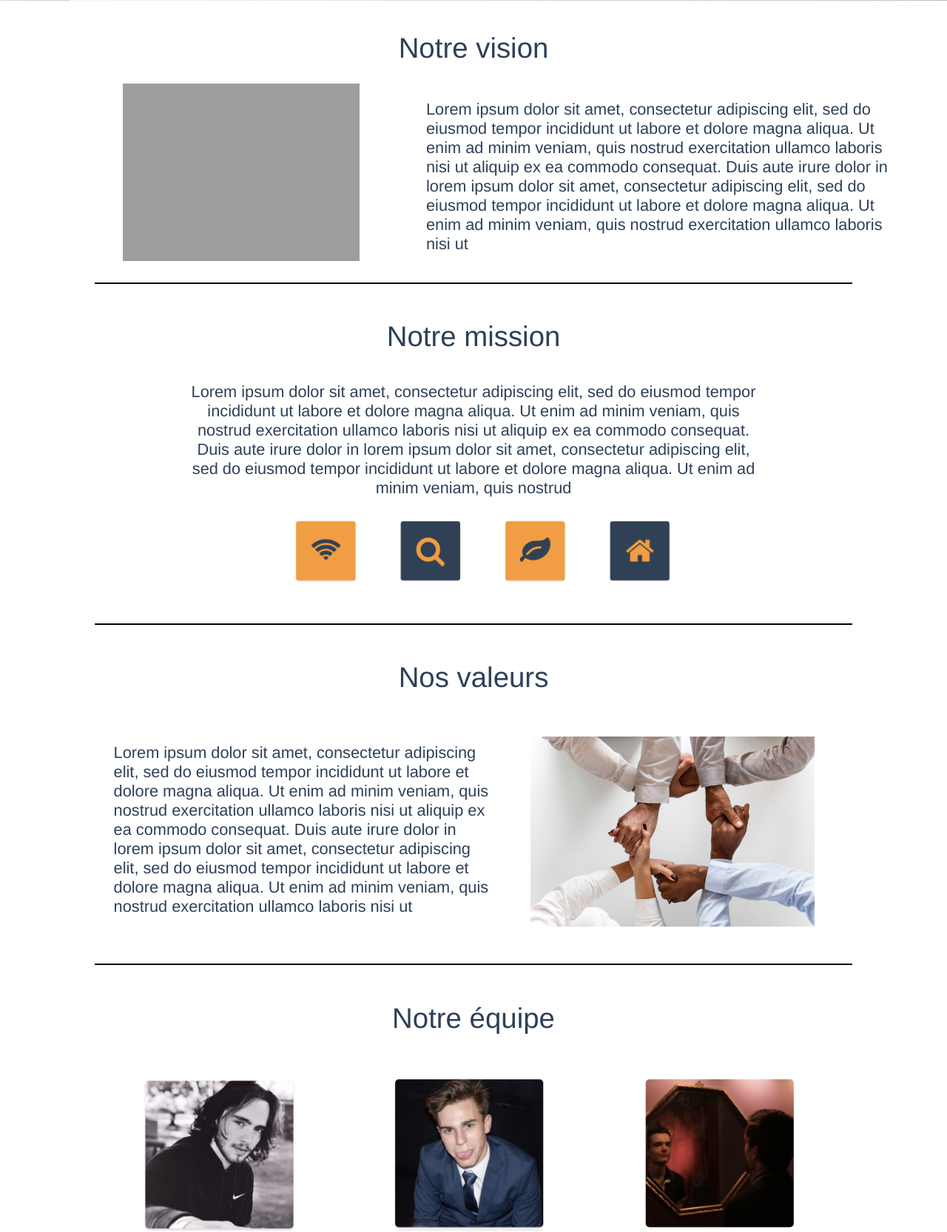
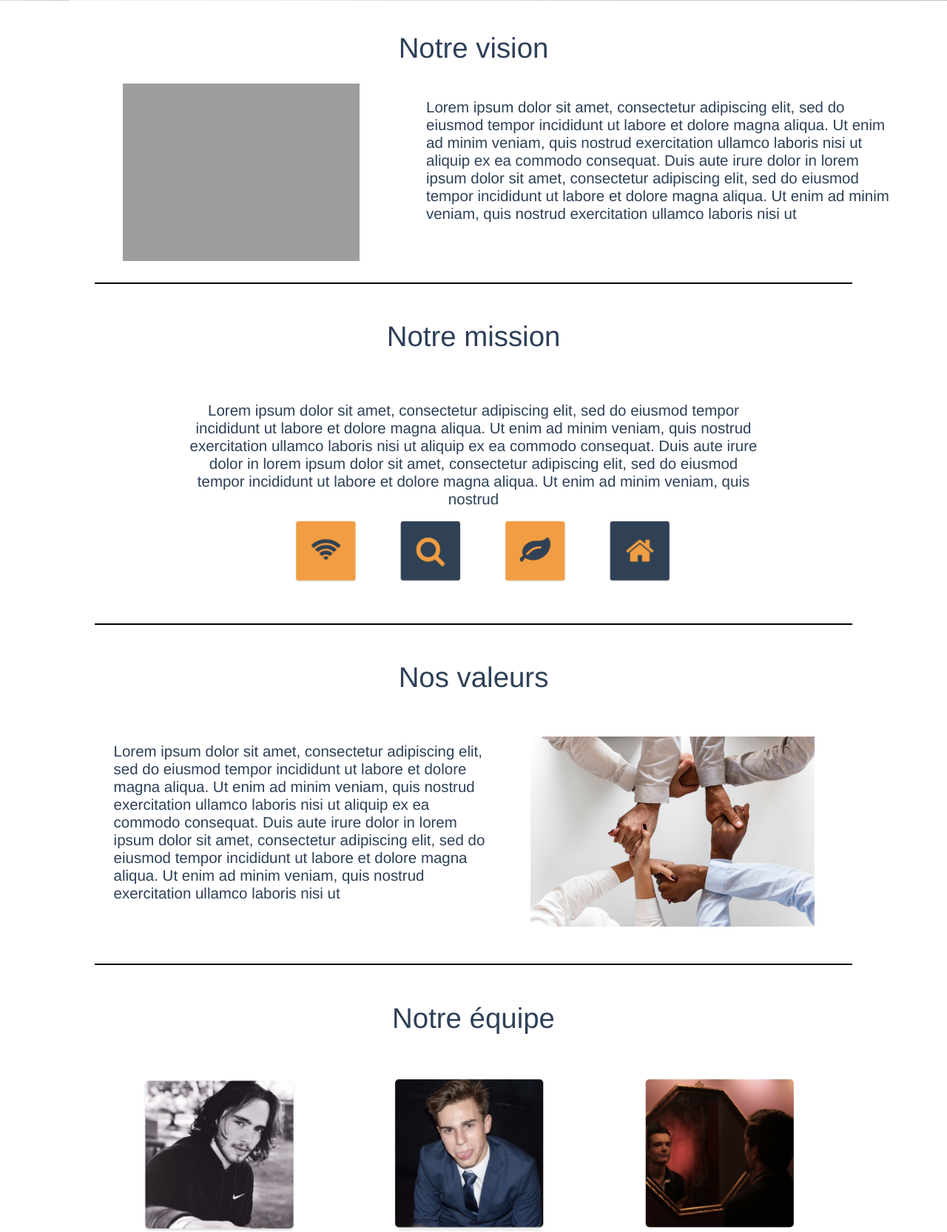
Before and after one commit to RCaruel/WeCon, a PHP site: template Views/html/apropos.html in a window 1280 px wide. Shown: the part 719-2385 px from the top of the page at 74% size. Run offline with PHP 8.4, Linux system fonts and the light colour scheme; the template is opened without the code that fills it, so the values that code supplies are empty; grey boxes are pictures that could not be loaded.

Commit message:
apropos correction, espace client param

```diff
--- a/Views/css/apropos.css
+++ b/Views/css/apropos.css
@@ -86,7 +86,7 @@ body
     position : absolute;
     color: #2E4057;
     width: 50%;
-    font-size: 1.7vw;
+    font-size: 1.6vw;
     top : 65vw;
     left: 45%;
 }
@@ -138,11 +138,11 @@ body
 .deuxiemeparagraphe{
     color: #2E4057;
     width: 60%;
-    font-size: 1.7vw;
+    font-size: 1.6vw;
     text-align: center;
     margin-left: auto;
     margin-right: auto;
-    margin-top: 40%;
+    margin-top: 42%;
     padding-bottom: 160vw;
 }
 
@@ -159,7 +159,7 @@ body
     margin-left: 12%;
     position: absolute;
     top: 133vw;
-    font-size: 1.7vw;
+    font-size: 1.6vw;
 }
 
 .Valeurs{
```
Also changed, not shown: Views/php/EspaceClient.php (+12 -12 lines).
